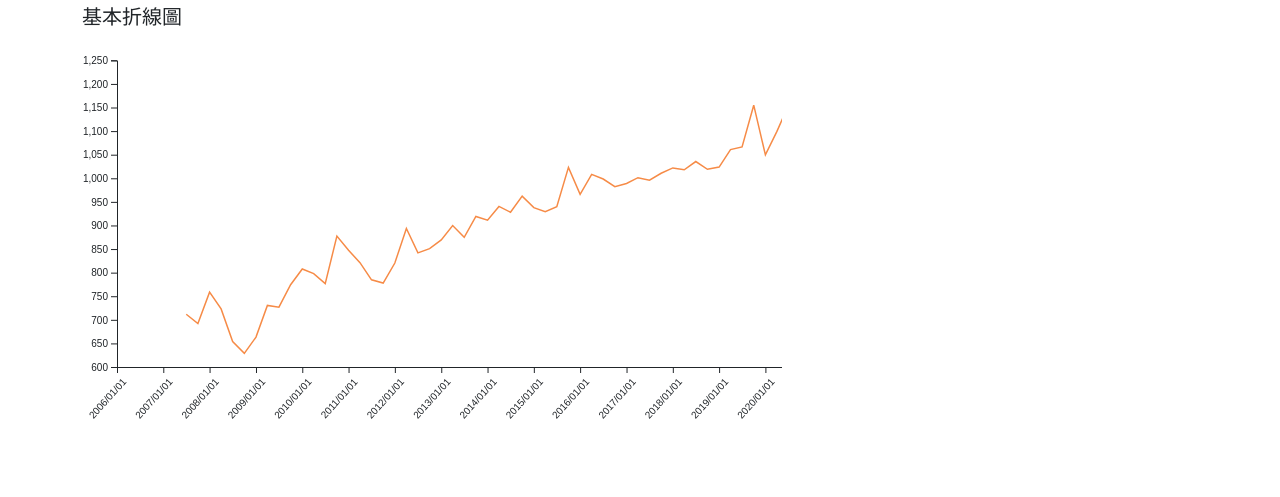
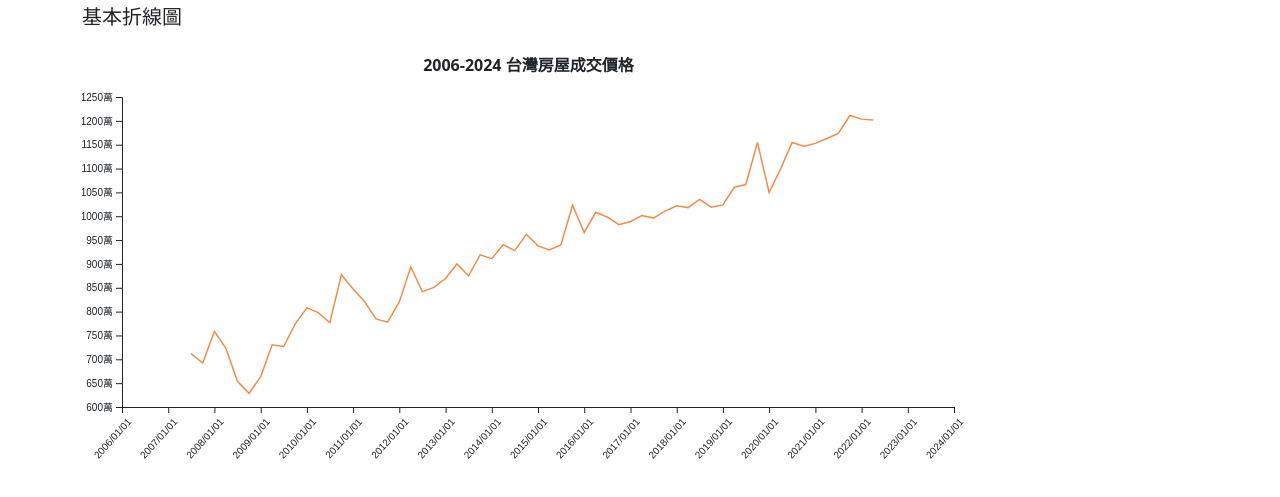
Before and after one commit to vezona/D3.js_vanillaJS_book, a plain HTML site: page 27.line-chart.html in a window 1280 px wide. Shown: the part 149-646 px from the top of the page. Drawn offline with nearby package versions, Linux system fonts and the light colour scheme.

Commit message:
line-chart

```diff
--- a/27.line-chart.html
+++ b/27.line-chart.html
@@ -43,7 +43,11 @@
 
       <div>
         <h5>基本折線圖</h5>
-        <div class="basicLineChart"></div>
+        <div class="basicLineChart">
+          <p class="mt-4 text-center mb-0 fw-bold">
+            2006-2024 台灣房屋成交價格
+          </p>
+        </div>
       </div>
     </div>
     <!-- 套件 -->
@@ -98,13 +102,16 @@
             d3.select(".basicLineChart").style("width")
           ),
           rwdSvgHeight = rwdSvgWidth < 600 ? 300 : 400,
-          margin = 70,
+          marginTop = 20,
+          marginBottom = 70,
+          marginRight = 20,
+          marginLeft = 40,
           bandWidth = 20;
 
         const svg = d3
           .select(".basicLineChart")
           .append("svg")
-          .attr("width", rwdSvgWidth < 700 ? rwdSvgWidth : 700)
+          .attr("width", rwdSvgWidth)
           .attr("height", rwdSvgHeight);
         // .style("border", "1px solid rgb(96, 96, 96)");
 
@@ -131,7 +138,7 @@
         const xScale = d3
           .scaleTime()
           .domain(d3.extent(xData))
-          .range([margin / 2, rwdSvgWidth - margin / 3]) // 長度、高度
+          .range([marginLeft, rwdSvgWidth - marginRight]) // 長度、高度
           .nice();
 
         // rwd X軸的刻度
@@ -147,7 +154,7 @@
         const xAxisGroup = svg
           .append("g")
           .call(xAxis)
-          .attr("transform", `translate(0,${rwdSvgHeight - margin})`);
+          .attr("transform", `translate(0,${rwdSvgHeight - marginBottom})`);
 
         // X軸刻度位置調整 https://observablehq.com/@d3/styled-axes
         xAxisGroup.call((g) =>
@@ -162,16 +169,16 @@
         const yScale = d3
           .scaleLinear()
           .domain(d3.extent(yData)) //[0, d3.max(yData)]
-          .range([rwdSvgHeight - margin, margin / 3]) // 數值要顛倒，才會從低往高排
+          .range([rwdSvgHeight - marginBottom, marginTop]) // 數值要顛倒，才會從低往高排
           .nice();
 
-        const yAxis = d3.axisLeft(yScale);
+        const yAxis = d3.axisLeft(yScale).tickFormat((d) => `${d}萬`);
 
         // 呼叫繪製y軸、調整y軸位置
         const yAxisGroup = svg
           .append("g")
           .call(yAxis)
-          .attr("transform", `translate(${margin / 2},0)`);
+          .attr("transform", `translate(${marginLeft},0)`);
 
         // 設定 path 的 d
         const lineChart = d3
```
